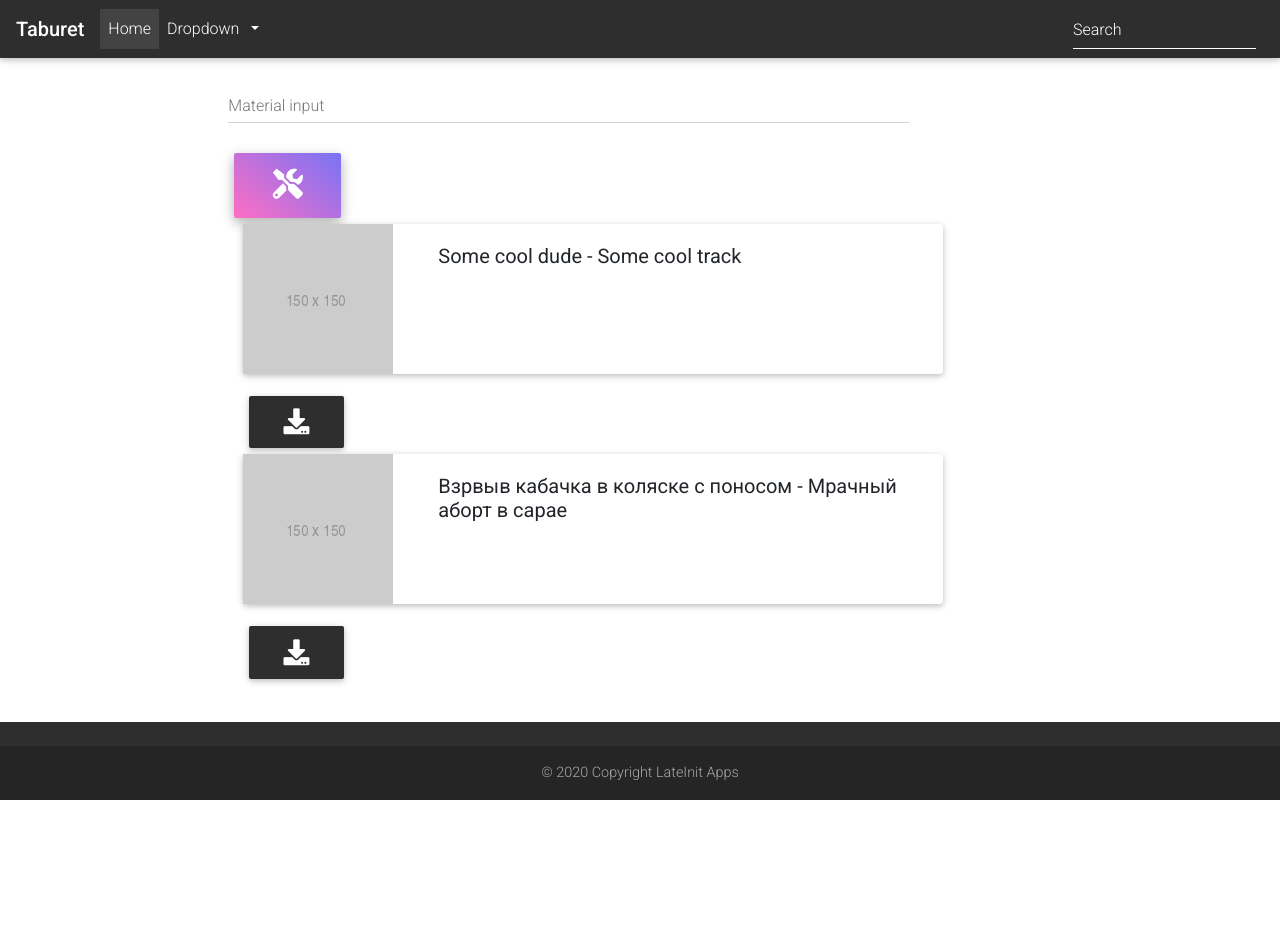
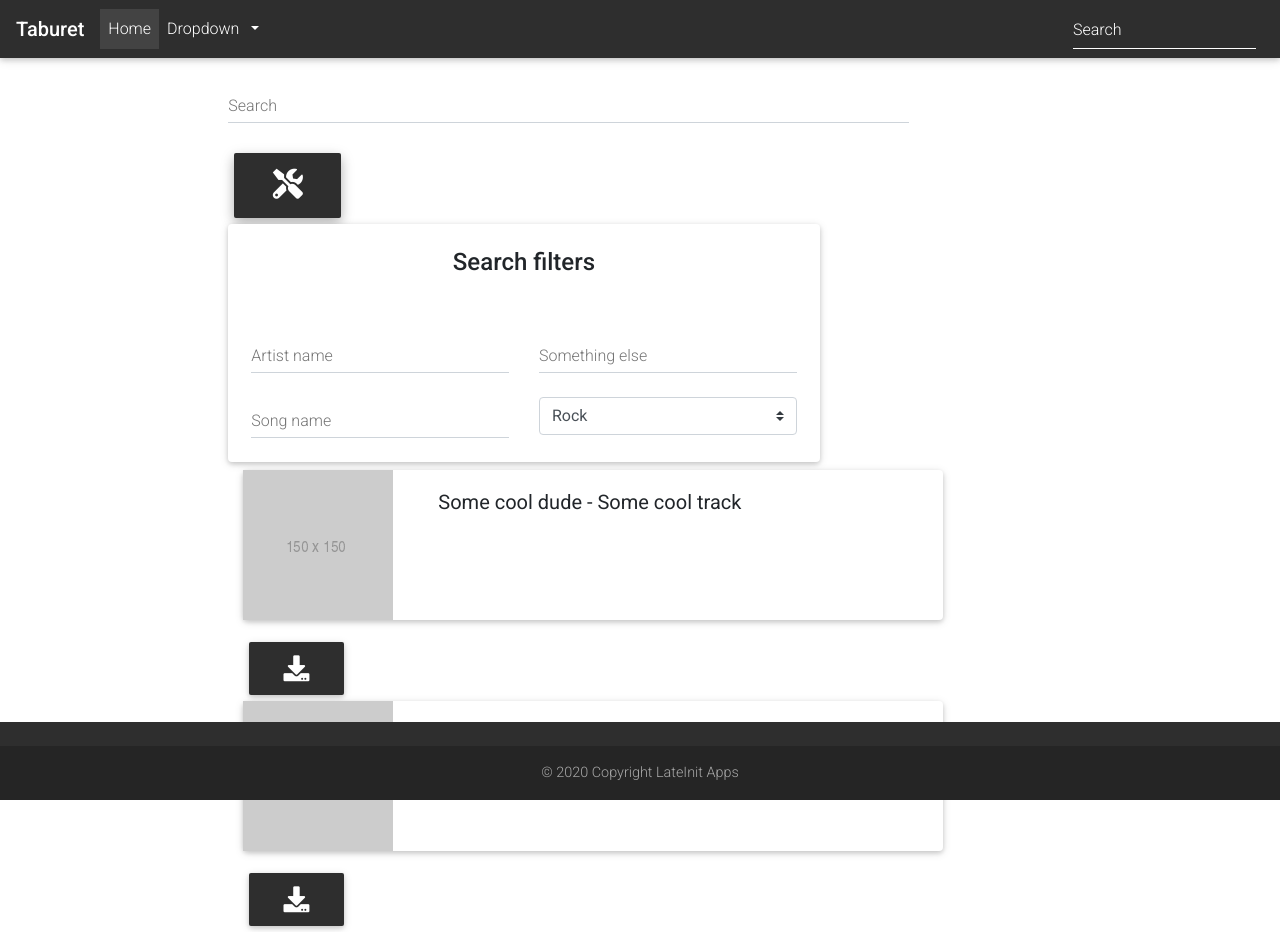
Before and after one commit to lateinit-apps/guitar-app, a React (Create React App) app in the folder vanguarde/: page / in a window 1280 px wide. Both pictures are taken after a click on the button 287 px from the left and 185 px from the top of the page. Before the commit the page ends 800 px from the top, so only its background shows below. Built offline with nearby package versions, Linux system fonts and the light colour scheme.

Commit message:
Add search filters component

```diff
--- a/vanguarde/src/components/MainPage.jsx
+++ b/vanguarde/src/components/MainPage.jsx
@@ -2,9 +2,25 @@ import React, { Component } from "react";
 import {SongCard} from "./SongCard.jsx";
 import {MDBBtn, MDBCard, MDBCardBody, MDBCol, MDBContainer, MDBIcon, MDBInput, MDBRow} from "mdbreact";
 import placeholder from "../assets/150.png";
+import {SearchOptions} from "./SearchOptions";
 
 
 class MainPage extends Component {
+
+    constructor(props) {
+        super(props);
+        this.state = {
+            searchOptionsToggle: false
+        }
+
+        this.handleSearchOptionClick = this.handleSearchOptionClick.bind(this);
+    }
+
+    handleSearchOptionClick(e) {
+        this.setState(state => ({
+            searchOptionsToggle: !state.searchOptionsToggle
+        }))
+    }
 
     render() {
         return (
@@ -17,12 +33,15 @@ class MainPage extends Component {
                     <MDBCol md={8}>
                         <MDBRow>
                             <MDBCol md={10}>
-                                <MDBInput label="Material input"/>
+                                <MDBInput label="Search"/>
                             </MDBCol>
-                            <MDBCol><MDBBtn floating size="lg" gradient="purple">
+                            <MDBCol><MDBBtn floating size="lg" color="elegant" onClick={this.handleSearchOptionClick}>
                                 <MDBIcon icon="tools" size="2x"/>
                             </MDBBtn></MDBCol>
                         </MDBRow>
+                        {this.state.searchOptionsToggle ?
+                            <SearchOptions/>
+                        : null}
                         <SongCard artist={"Some cool dude"} trackName={"Some cool track"}/>
                         <SongCard artist={"Взрвыв кабачка в коляске с поносом"} trackName={"Мрачный аборт в сарае"}/>
                     </MDBCol>
--- /dev/null
+++ b/vanguarde/src/components/SearchOptions.jsx
@@ -0,0 +1,42 @@
+import React, { Component } from "react";
+import {MDBBtn, MDBCol, MDBContainer, MDBInput, MDBRow, MDBCard, MDBCardTitle, MDBAnimation} from "mdbreact";
+
+
+export class SearchOptions extends Component {
+
+    render() {
+        return (
+            <MDBAnimation type="fadeInUp">
+
+                <MDBContainer className={'mb-2 pl-0 ml-0'}>
+                    <MDBCol md="9" className={'pl-0'}>
+                        <MDBCard>
+                            <p className='h4 text-center py-4'>Search filters</p>
+                            <MDBRow className={'ml-2 mr-2'}>
+                                <MDBCol md="6">
+                                    <form>
+                                        <div className="grey-text">
+                                            <MDBInput label="Artist name" group/>
+                                            <MDBInput label="Song name" group />
+                                        </div>
+                                    </form>
+                                </MDBCol>
+                                <MDBCol md="6">
+                                    <div className="grey-text">
+                                        <MDBInput label="Something else" group/>
+                                        <select className="browser-default custom-select">
+                                            <option value="1">Rock</option>
+                                            <option value="2">Not Rock</option>=
+                                        </select>
+                                    </div>
+                                </MDBCol>
+                            </MDBRow>
+                        </MDBCard>
+                    </MDBCol>
+                </MDBContainer>
+
+            </MDBAnimation>
+        )
+    }
+
+}
```
Also changed, not shown: 1 other file (tests, documents, lock files or other folders).
